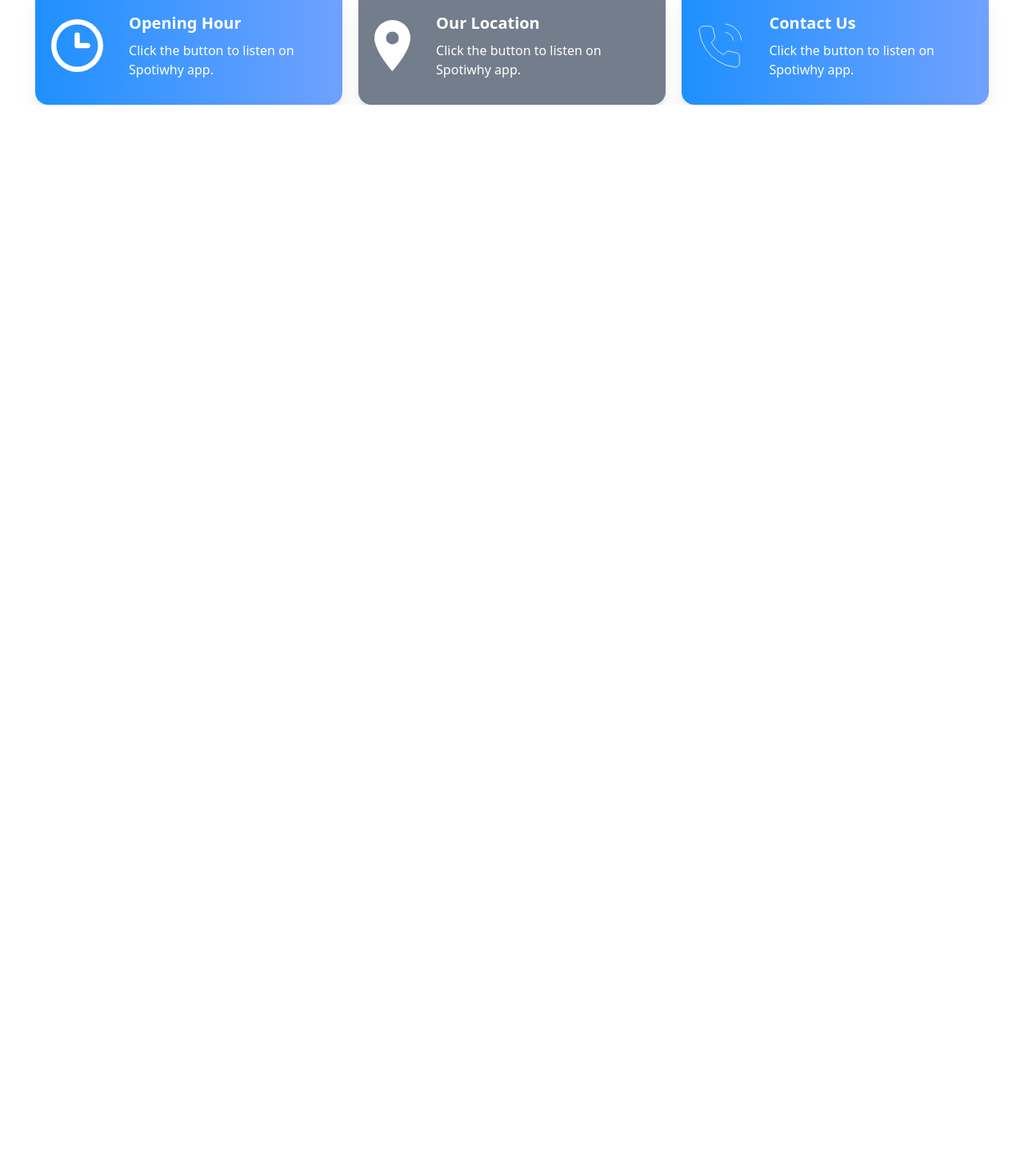
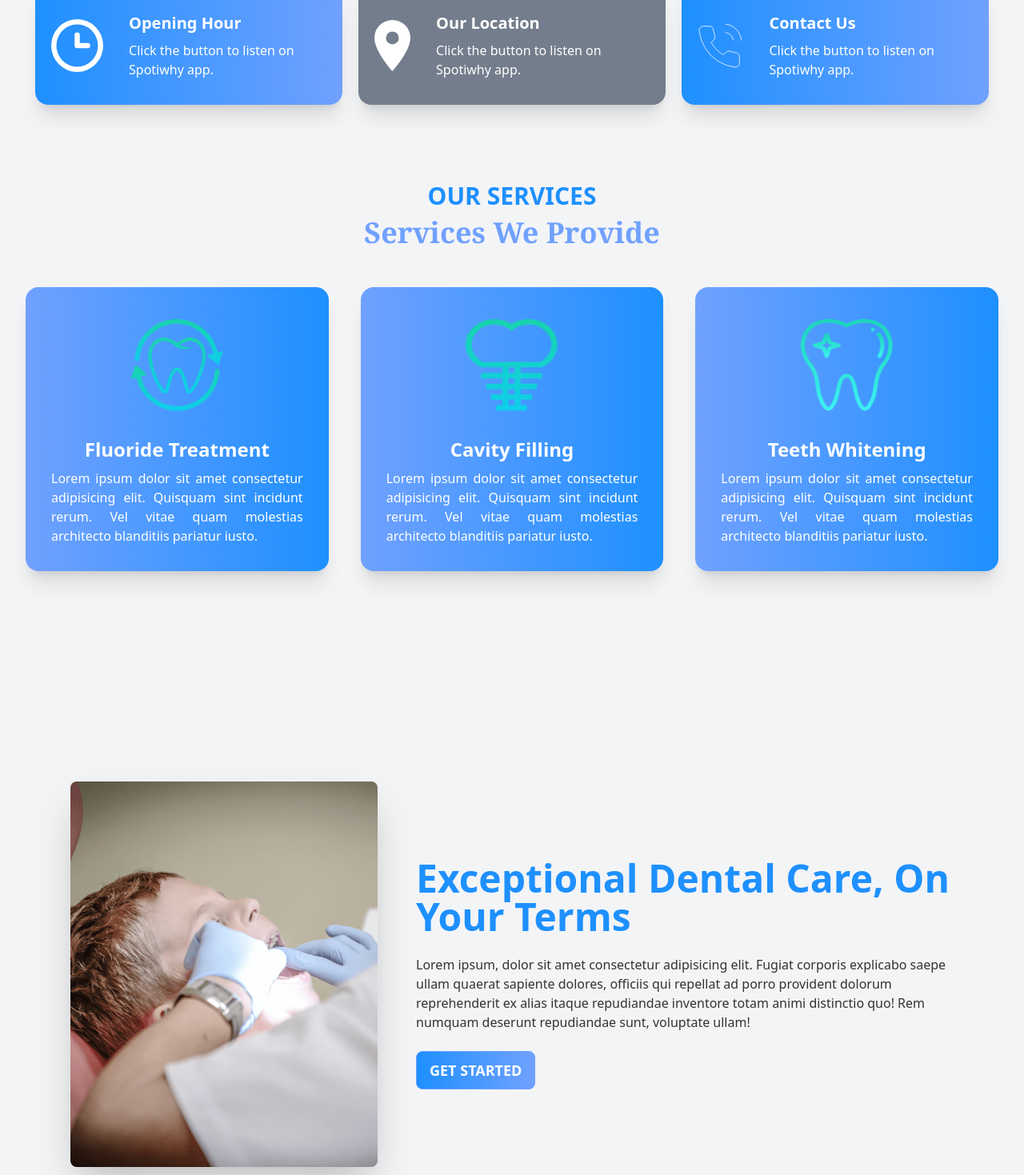
Before and after one commit to HossainRafi/dp-client, a React (Create React App) app: page / in a window 1280 px wide. Shown: the part 881-2350 px from the top of the page at 80% size. Before the commit the page ends 1012 px from the top, so only its background shows below. Built offline with nearby package versions, Linux system fonts and the light colour scheme.

Commit message:
service and dental care done

```diff
--- a/src/App.js
+++ b/src/App.js
@@ -1,5 +1,5 @@
 import Navbar from "./Pages/Shared/Navbar";
-import { Routes, Route, Link } from "react-router-dom";
+import { Routes, Route} from "react-router-dom";
 import Home from './Pages/Home/Home';
 import About from './Pages/About/About';
 import Login from './Login/Login';
@@ -7,7 +7,7 @@ import Login from './Login/Login';
 
 function App() {
   return (
-    <div>
+    <div className="bg-gray-100">
       <Navbar />
       <Routes>
         <Route path="/" element={<Home />} />
--- a/src/Pages/Home/Banner.js
+++ b/src/Pages/Home/Banner.js
@@ -7,7 +7,7 @@ const Banner = () => {
       <div className="hero-content flex-col lg:flex-row-reverse">
         <img src={chair} className="max-w-sm rounded-lg shadow-2xl" alt="" />
         <div>
-          <h1 className="text-5xl font-bold">Your New Smile Starts Here</h1>
+          <h1 className="text-5xl font-bold text-secondary">Your New Smile Starts Here</h1>
           <p className="py-6">
             Provident cupiditate voluptatem et in. Quaerat fugiat ut assumenda
             excepturi exercitationem quasi. In deleniti eaque aut repudiandae et
--- /dev/null
+++ b/src/Pages/Home/DentalCare.js
@@ -0,0 +1,29 @@
+import React from 'react';
+import treatment from "../../assets/images/treatment.png"
+
+const DentalCare = () => {
+    return (
+      <div class="hero min-h-screen px-10">
+        <div class="hero-content flex-col lg:flex-row gap-12">
+          <img src={treatment} class="max-w-sm rounded-lg shadow-2xl" alt="" />
+          <div>
+            <h1 class="text-5xl font-bold text-secondary">
+              Exceptional Dental Care, On Your Terms
+            </h1>
+            <p class="py-6">
+              Lorem ipsum, dolor sit amet consectetur adipisicing elit. Fugiat
+              corporis explicabo saepe ullam quaerat sapiente dolores, officiis
+              qui repellat ad porro provident dolorum reprehenderit ex alias
+              itaque repudiandae inventore totam animi distinctio quo! Rem
+              numquam deserunt repudiandae sunt, voluptate ullam!
+            </p>
+            <button class="btn btn-primary uppercase text-white bg-gradient-to-r from-secondary to-primary text-lg">
+              Get Started
+            </button>
+          </div>
+        </div>
+      </div>
+    );
+};
+
+export default DentalCare;
--- a/src/Pages/Home/Home.js
+++ b/src/Pages/Home/Home.js
@@ -1,12 +1,16 @@
 import React from "react";
 import Banner from "./Banner";
+import DentalCare from "./DentalCare";
 import Info from './Info';
+import Services from "./Services";
 
 const Home = () => {
   return (
     <div className="px-8">
           <Banner />
-          <Info/>
+          <Info />
+          <Services />
+          <DentalCare/>
     </div>
   );
 };
--- /dev/null
+++ b/src/Pages/Home/Service.js
@@ -0,0 +1,21 @@
+import React from "react";
+
+const Service = ({ service }) => {
+  return (
+    <div className="card bg-gradient-to-r from-primary to-secondary shadow-xl">
+      <figure className="px-10 pt-10">
+        <img
+          src={service.img}
+          alt=""
+          className="rounded-xl w-[115px] h-[115px]"
+        />
+      </figure>
+      <div className="card-body items-center text-center">
+        <h2 className="card-title text-2xl text-white font-bold">{service.name}</h2>
+        <p className="text-justify text-white">{service.desc}</p>
+      </div>
+    </div>
+  );
+};
+
+export default Service;
--- /dev/null
+++ b/src/Pages/Home/Services.js
@@ -0,0 +1,47 @@
+import React from "react";
+import fluoride from "../../assets/images/fluoride.png"
+import cavity from "../../assets/images/cavity.png";
+import whitening from "../../assets/images/whitening.png";
+import Service from "./Service";
+
+const Services = () => {
+    const services = [
+      {
+        _id: 1,
+        name: "Fluoride Treatment",
+        desc: "Lorem ipsum dolor sit amet consectetur adipisicing elit. Quisquam sint incidunt rerum. Vel vitae quam molestias architecto blanditiis pariatur iusto.",
+        img: fluoride,
+      },
+      {
+        _id: 2,
+        name: "Cavity Filling",
+        desc: "Lorem ipsum dolor sit amet consectetur adipisicing elit. Quisquam sint incidunt rerum. Vel vitae quam molestias architecto blanditiis pariatur iusto.",
+        img: cavity,
+      },
+      {
+        _id: 3,
+        name: "Teeth Whitening",
+        desc: "Lorem ipsum dolor sit amet consectetur adipisicing elit. Quisquam sint incidunt rerum. Vel vitae quam molestias architecto blanditiis pariatur iusto.",
+        img: whitening,
+      },
+    ];
+  return (
+    <div className="pt-24 pb-16">
+      <div className="text-center">
+        <h3 className=" text-secondary text-3xl  font-bold uppercase">
+          Our Services
+        </h3>
+        <h3 className="text-4xl font-bold font-serif text-primary py-2">
+          Services We Provide
+        </h3>
+      </div>
+      <div className="grid sm:grid-cols-1 md:grid-cols-2 lg:grid-cols-3 gap-10 py-10">
+        {services.map((service) => (
+          <Service key={service._id} service={service}></Service>
+        ))}
+      </div>
+    </div>
+  );
+};
+
+export default Services;
--- a/src/Pages/Shared/Navbar.js
+++ b/src/Pages/Shared/Navbar.js
@@ -54,7 +54,7 @@ const Navbar = () => {
         </div>
         <img className="h-[40px] w-[160px]" src={logo} alt="" />
       </div>
-      <div className="navbar-center px-8 font-bold font-serif hidden lg:flex">
+      <div className="navbar-center px-8 font-bold font-serif text-blue-600 hidden lg:flex">
         <ul className="menu menu-horizontal p-0">{menuItems}</ul>
       </div>
     </div>
```
